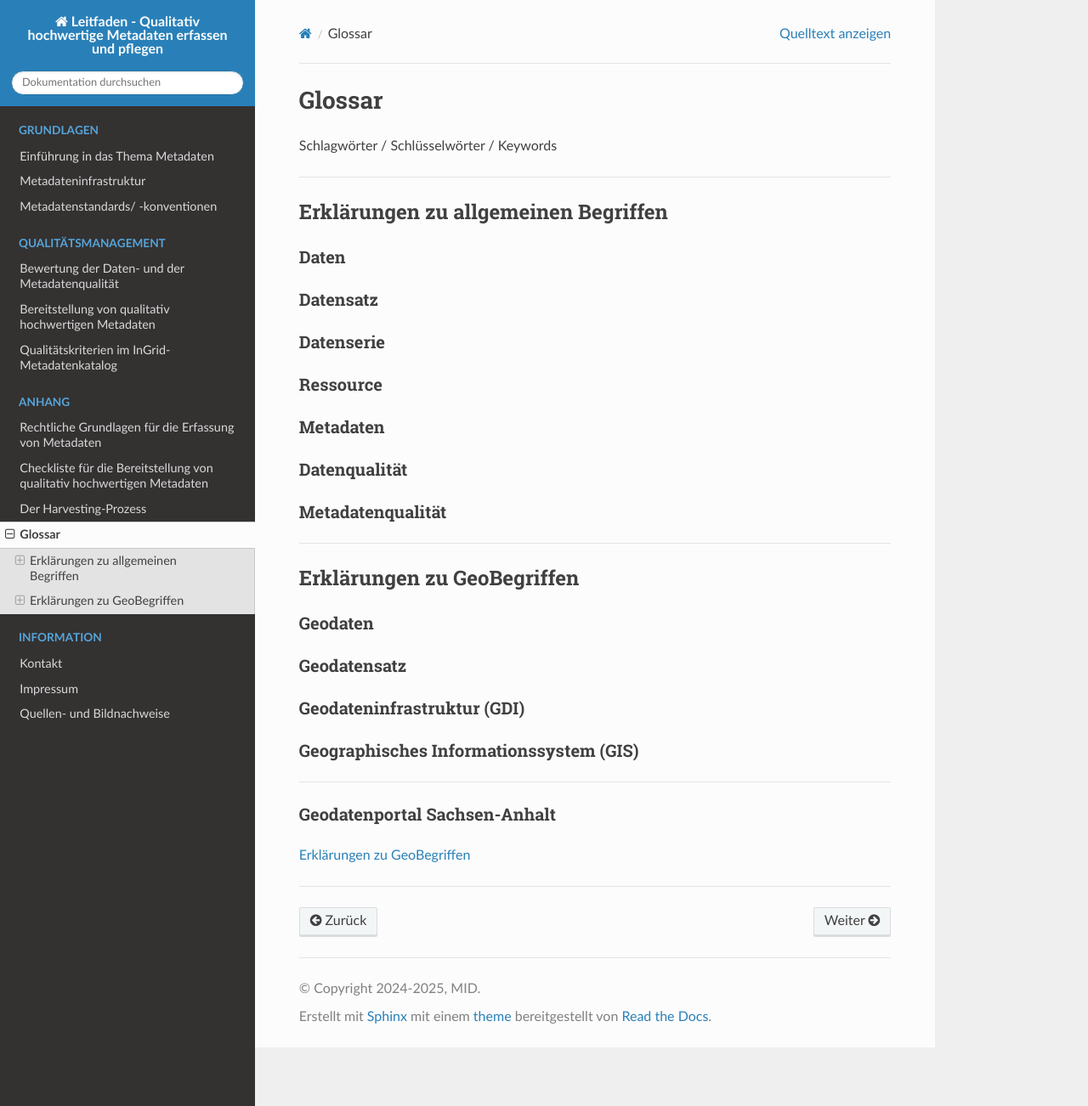
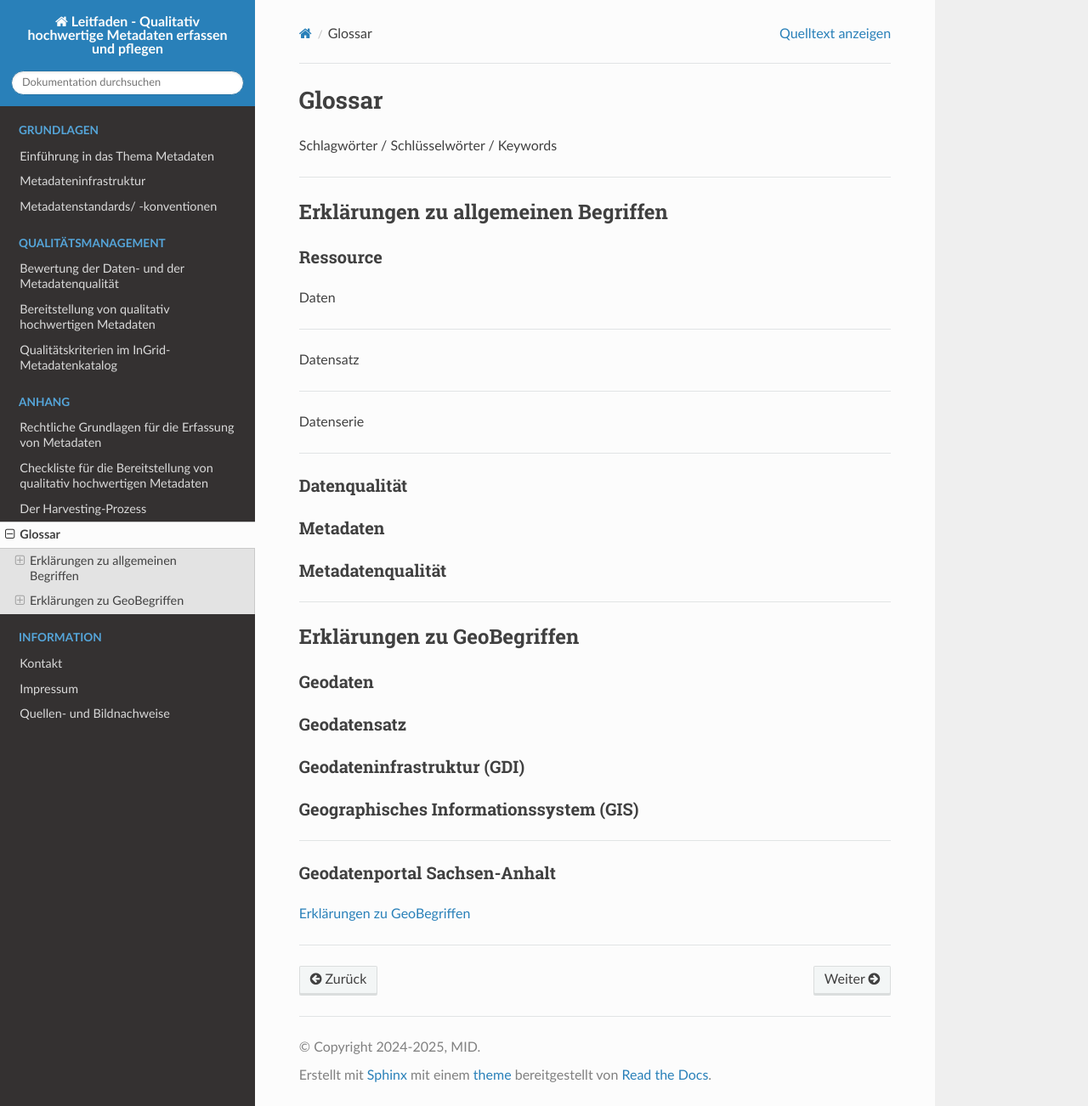
Before and after one commit to tomiwo/ingrid-mdk-st-high-quality-metadata, a Sphinx documentation site: the page built from docs/anhang/wichtige-begriffe.rst, in a window 1280 px wide and 1302 px high. Shown: the whole window at 85% size. Built offline with Sphinx 7.4.7 and the Read the Docs theme 3.1.0, drawn with Linux system fonts in a browser that asks for light colours.

```diff
--- a/docs/anhang/wichtige-begriffe.rst
+++ b/docs/anhang/wichtige-begriffe.rst
@@ -10,23 +10,23 @@ Schlagwörter / Schlüsselwörter / Keywords
 Erklärungen zu allgemeinen Begriffen
 -------------------------------------
 
-Daten
-^^^^^
-
-Datensatz
-^^^^^^^^^
-
-Datenserie
-^^^^^^^^^^
-
 Ressource
 ^^^^^^^^^
 
-Metadaten
-^^^^^^^^^
+| Daten
+^^^^^^^
+
+| Datensatz
+^^^^^^^^^^^
+
+| Datenserie
+^^^^^^^^^^^^
 
 Datenqualität
 ^^^^^^^^^^^^^
+
+Metadaten
+^^^^^^^^^
 
 Metadatenqualität
 ^^^^^^^^^^^^^^^^^
```
